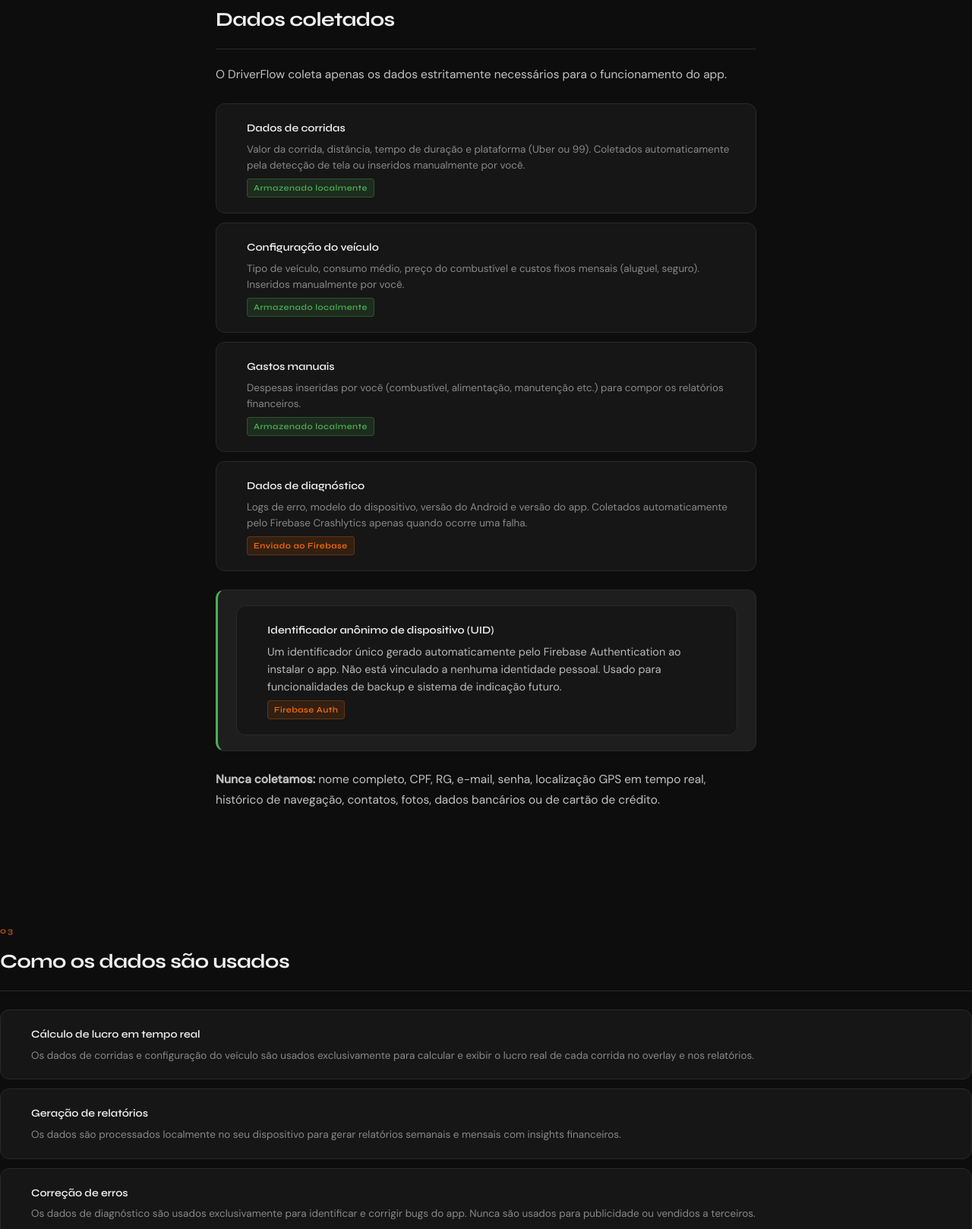
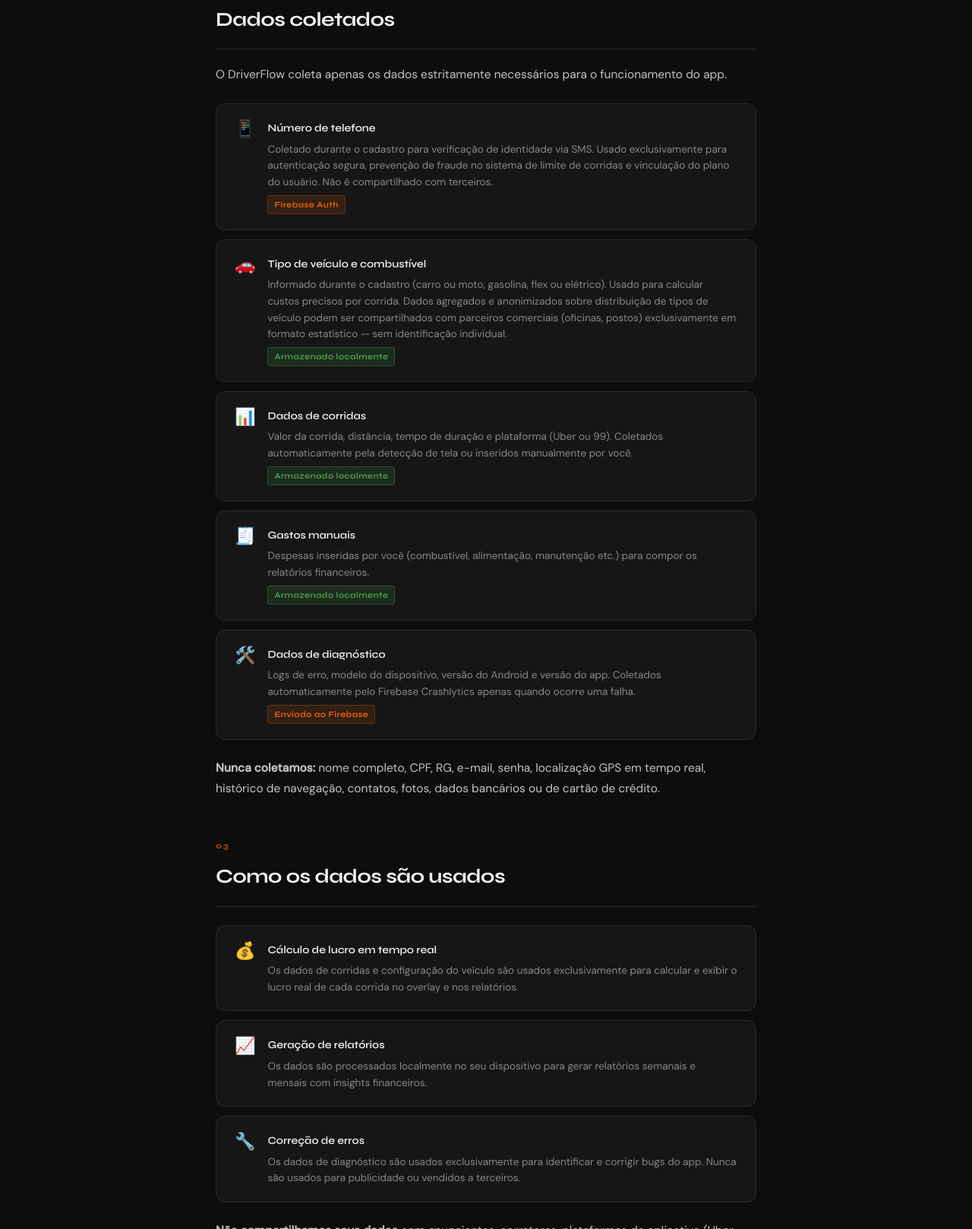
Before and after one commit to contatodriverflow/driverflow-privacy, a plain HTML site: page index.html in a window 1280 px wide. Shown: the part 1182-2800 px from the top of the page at 76% size. Drawn offline with Linux system fonts and the light colour scheme.

Commit message:
Update and rename privacy_policy.html to index.html

```diff
--- a/privacy_policy.html
+++ b/index.html
@@ -5,7 +5,7 @@
 <meta name="viewport" content="width=device-width, initial-scale=1.0">
 <title>Política de Privacidade — DriverFlow</title>
 <style>
-  @import url('https://fonts.googleapis.com/css2?family=Syne:wght@400;600;700;800&family=DM+Sans:ital,opsz,wght@0,9..40,300;0,9..40,400;0,9..40,500;1,9..40,300&display=swap');
+  @import url('https://fonts.googleapis.com/css2?family=Syne:wght@400;600;700;800&family=DM+Sans:ital,opsz,wght@0,9..40,300;0,9..40,400;0,9..40,500;1,9..40,300&display=swap' );
 
   :root {
     --orange:      #FF6B00;
@@ -397,7 +397,7 @@
   <h1>Política de <span>Privacidade</span></h1>
   <div class="header-meta">
     <span><span class="dot"></span> Vigente desde 18 de março de 2026</span>
-    <span><span class="dot"></span> Última atualização: 23 de março de 2026</span>
+    <span><span class="dot"></span> Última atualização: 15 de maio de 2026</span>
   </div>
 </header>
 
@@ -435,7 +435,25 @@
 
     <div class="data-grid">
       <div class="data-card">
-        <div class="data-card-icon"></div>
+        <div class="data-card-icon">📱</div>
+        <div class="data-card-content">
+          <div class="data-card-title">Número de telefone</div>
+          <p class="data-card-desc">Coletado durante o cadastro para verificação de identidade via SMS. Usado exclusivamente para autenticação segura, prevenção de fraude no sistema de limite de corridas e vinculação do plano do usuário. Não é compartilhado com terceiros.</p>
+          <span class="tag tag-firebase">Firebase Auth</span>
+        </div>
+      </div>
+
+      <div class="data-card">
+        <div class="data-card-icon">🚗</div>
+        <div class="data-card-content">
+          <div class="data-card-title">Tipo de veículo e combustível</div>
+          <p class="data-card-desc">Informado durante o cadastro (carro ou moto, gasolina, flex ou elétrico). Usado para calcular custos precisos por corrida. Dados agregados e anonimizados sobre distribuição de tipos de veículo podem ser compartilhados com parceiros comerciais (oficinas, postos) exclusivamente em formato estatístico — sem identificação individual.</p>
+          <span class="tag tag-local">Armazenado localmente</span>
+        </div>
+      </div>
+
+      <div class="data-card">
+        <div class="data-card-icon">📊</div>
         <div class="data-card-content">
           <div class="data-card-title">Dados de corridas</div>
           <p class="data-card-desc">Valor da corrida, distância, tempo de duração e plataforma (Uber ou 99). Coletados automaticamente pela detecção de tela ou inseridos manualmente por você.</p>
@@ -444,16 +462,7 @@
       </div>
 
       <div class="data-card">
-        <div class="data-card-icon"></div>
-        <div class="data-card-content">
-          <div class="data-card-title">Configuração do veículo</div>
-          <p class="data-card-desc">Tipo de veículo, consumo médio, preço do combustível e custos fixos mensais (aluguel, seguro). Inseridos manualmente por você.</p>
-          <span class="tag tag-local">Armazenado localmente</span>
-        </div>
-      </div>
-
-      <div class="data-card">
-        <div class="data-card-icon"></div>
+        <div class="data-card-icon">🧾</div>
         <div class="data-card-content">
           <div class="data-card-title">Gastos manuais</div>
           <p class="data-card-desc">Despesas inseridas por você (combustível, alimentação, manutenção etc.) para compor os relatórios financeiros.</p>
@@ -462,7 +471,7 @@
       </div>
 
       <div class="data-card">
-        <div class="data-card-icon"></div>
+        <div class="data-card-icon">🛠️</div>
         <div class="data-card-content">
           <div class="data-card-title">Dados de diagnóstico</div>
           <p class="data-card-desc">Logs de erro, modelo do dispositivo, versão do Android e versão do app. Coletados automaticamente pelo Firebase Crashlytics apenas quando ocorre uma falha.</p>
@@ -471,19 +480,7 @@
       </div>
     </div>
 
-    <div class="highlight-box">
-        <div class="data-card">
-        <div class="data-card-icon"></div>
-        <div class="data-card-content">
-          <div class="data-card-title">Identificador anônimo de dispositivo (UID)</div>
-          <p class="data-card-desc">Um identificador único gerado automaticamente pelo Firebase Authentication ao instalar o app. Não está vinculado a nenhuma identidade pessoal. Usado para funcionalidades de backup e sistema de indicação futuro.</p>
-          <span class="tag tag-firebase">Firebase Auth</span>
-        </div>
-      </div>
-    </div>
-
     <p><strong>Nunca coletamos:</strong> nome completo, CPF, RG, e-mail, senha, localização GPS em tempo real, histórico de navegação, contatos, fotos, dados bancários ou de cartão de crédito.</p>
-    </div>
   </section>
 
   <!-- 3 -->
@@ -493,7 +490,7 @@
 
     <div class="data-grid">
       <div class="data-card">
-        <div class="data-card-icon"></div>
+        <div class="data-card-icon">💰</div>
         <div class="data-card-content">
           <div class="data-card-title">Cálculo de lucro em tempo real</div>
           <p class="data-card-desc">Os dados de corridas e configuração do veículo são usados exclusivamente para calcular e exibir o lucro real de cada corrida no overlay e nos relatórios.</p>
@@ -501,7 +498,7 @@
       </div>
 
       <div class="data-card">
-        <div class="data-card-icon"></div>
+        <div class="data-card-icon">📈</div>
         <div class="data-card-content">
           <div class="data-card-title">Geração de relatórios</div>
           <p class="data-card-desc">Os dados são processados localmente no seu dispositivo para gerar relatórios semanais e mensais com insights financeiros.</p>
@@ -509,7 +506,7 @@
       </div>
 
       <div class="data-card">
-        <div class="data-card-icon"></div>
+        <div class="data-card-icon">🔧</div>
         <div class="data-card-content">
           <div class="data-card-title">Correção de erros</div>
           <p class="data-card-desc">Os dados de diagnóstico são usados exclusivamente para identificar e corrigir bugs do app. Nunca são usados para publicidade ou vendidos a terceiros.</p>
@@ -548,7 +545,16 @@
 
     <div class="data-grid">
       <div class="data-card">
-        <div class="data-card-icon"></div>
+        <div class="data-card-icon">🔐</div>
+        <div class="data-card-content">
+          <div class="data-card-title">Firebase Authentication (telefone)</div>
+          <p class="data-card-desc">Usado para verificar a identidade do motorista via SMS no cadastro. O número de telefone é armazenado pelo Firebase e vinculado a um identificador único (UID) que conecta o usuário ao seu plano e histórico no app. Não requer senha ou e-mail.</p>
+          <span class="tag tag-firebase">Google Firebase</span>
+        </div>
+      </div>
+
+      <div class="data-card">
+        <div class="data-card-icon">⚠️</div>
         <div class="data-card-content">
           <div class="data-card-title">Firebase Crashlytics</div>
           <p class="data-card-desc">Coleta relatórios de falhas automáticos quando o app apresenta erro. Inclui modelo do dispositivo, versão do Android, versão do app e stack trace do erro. Não inclui dados pessoais ou de corridas.</p>
@@ -557,7 +563,7 @@
       </div>
 
       <div class="data-card">
-        <div class="data-card-icon"></div>
+        <div class="data-card-icon">📊</div>
         <div class="data-card-content">
           <div class="data-card-title">Firebase Analytics</div>
           <p class="data-card-desc">Registra eventos anônimos de uso do app (ex: corrida aceita, corrida rejeitada) para entender como o app é usado e melhorá-lo. Não vincula eventos a identidades pessoais.</p>
@@ -566,16 +572,7 @@
       </div>
 
       <div class="data-card">
-        <div class="data-card-icon"></div>
-        <div class="data-card-content">
-          <div class="data-card-title">Firebase Authentication (anônimo)</div>
-          <p class="data-card-desc">O DriverFlow usa autenticação anônima do Firebase para gerar um identificador único por dispositivo (UID). Este UID não está vinculado a nenhuma identidade pessoal — não requer e-mail, senha ou qualquer dado pessoal. É usado exclusivamente para funcionalidades futuras de backup de dados e sistema de indicação entre usuários.</p>
-          <span class="tag tag-firebase">Google Firebase</span>
-        </div>
-      </div>
-
-      <div class="data-card">
-        <div class="data-card-icon"></div>
+        <div class="data-card-icon">📢</div>
         <div class="data-card-content">
           <div class="data-card-title">Google AdMob (plano gratuito)</div>
           <p class="data-card-desc">Usuários do plano gratuito podem ver anúncios exibidos pelo Google AdMob. O AdMob pode usar identificadores de publicidade do dispositivo (GAID) para exibir anúncios relevantes. Você pode redefinir ou limitar o uso desse identificador nas configurações do Android em <strong>Configurações → Google → Anúncios</strong>. Usuários do plano Premium não veem anúncios.</p>
@@ -584,7 +581,7 @@
       </div>
     </div>
 
-    <p>Os serviços Firebase e AdMob são operados pela Google LLC e estão sujeitos à <a href="https://policies.google.com/privacy" style="color: var(--orange);">Política de Privacidade da Google</a>.</p>
+    <p>Os serviços Firebase e AdMob são operados pela Google LLC e estão sujeitos à <a href="https://policies.google.com/privacy" style="color: var(--orange );">Política de Privacidade da Google</a>.</p>
   </section>
 
   <!-- 6 -->
```
